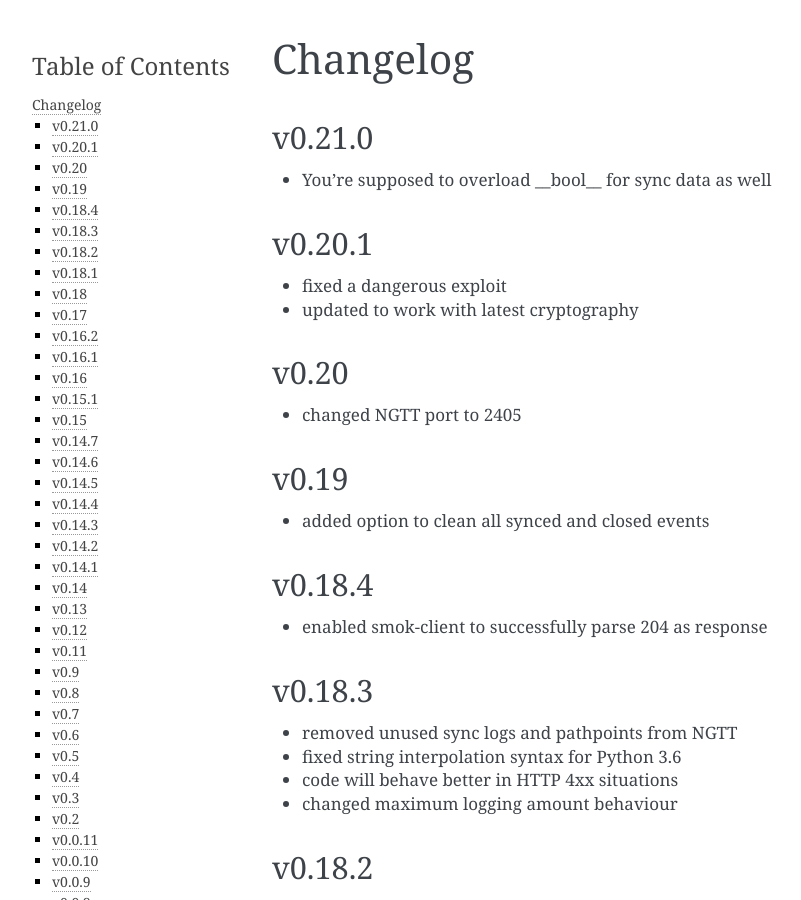
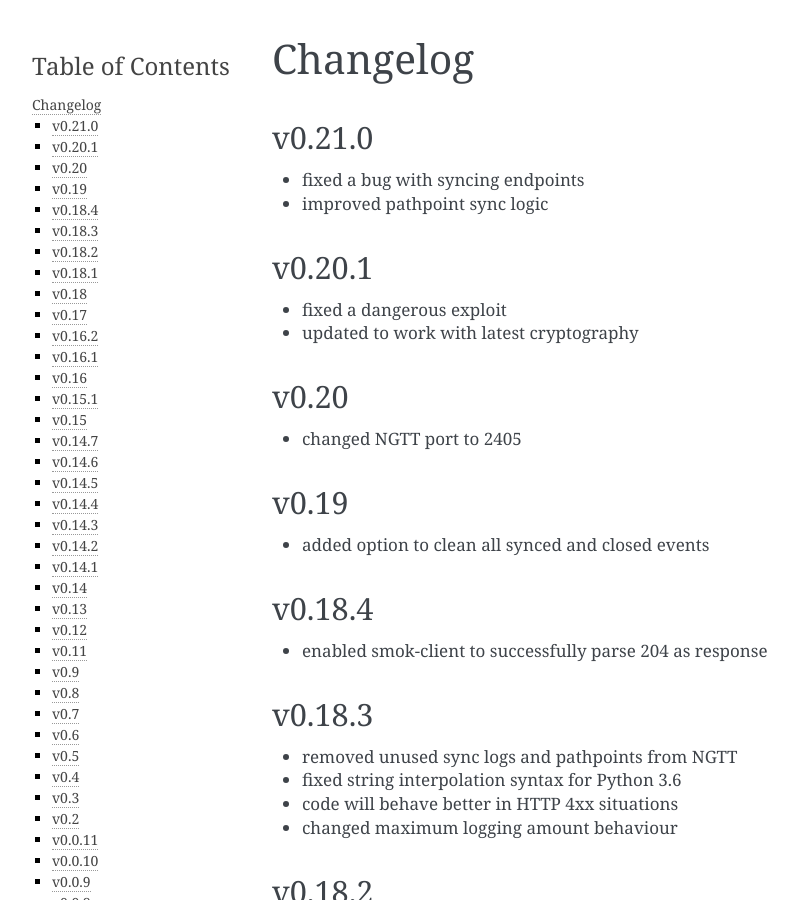
Before and after one commit to smok-serwis/smok-client, a Sphinx documentation site: the page built from docs/changelog.rst, in a window 1280 px wide and 900 px high. Shown: the whole window, without its empty margins (148-949 px from the left). Built offline with Sphinx 7.4.7, drawn with Linux system fonts in a browser that asks for light colours.

```diff
--- a/docs/changelog.rst
+++ b/docs/changelog.rst
@@ -4,7 +4,8 @@
 v0.21.0
 ~~~~~~~
 
-* You're supposed to overload __bool__ for sync data as well
+* fixed a bug with syncing endpoints
+* improved pathpoint sync logic
 
 v0.20.1
 ~~~~~~~
```
Also changed, not shown: 1 other file.
